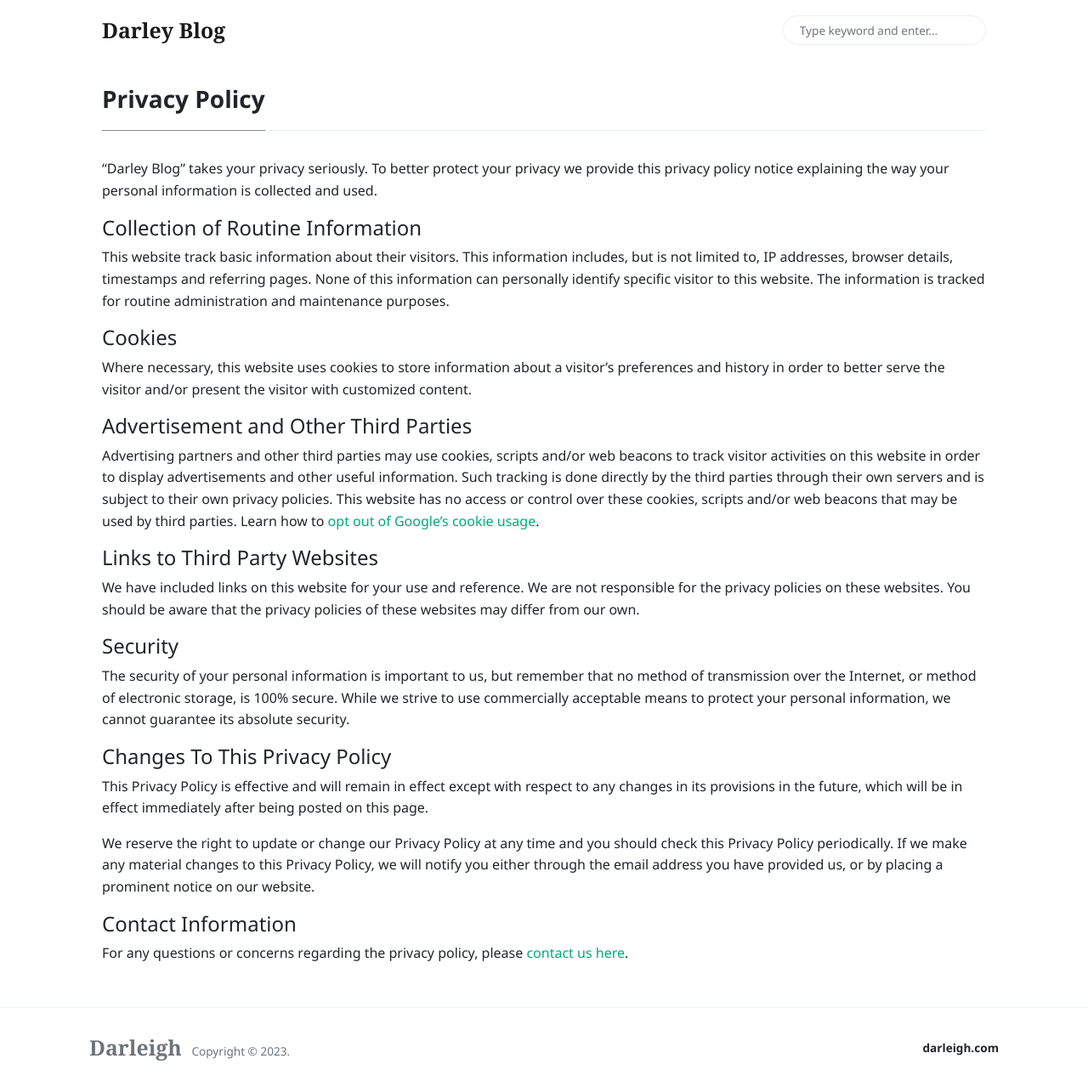
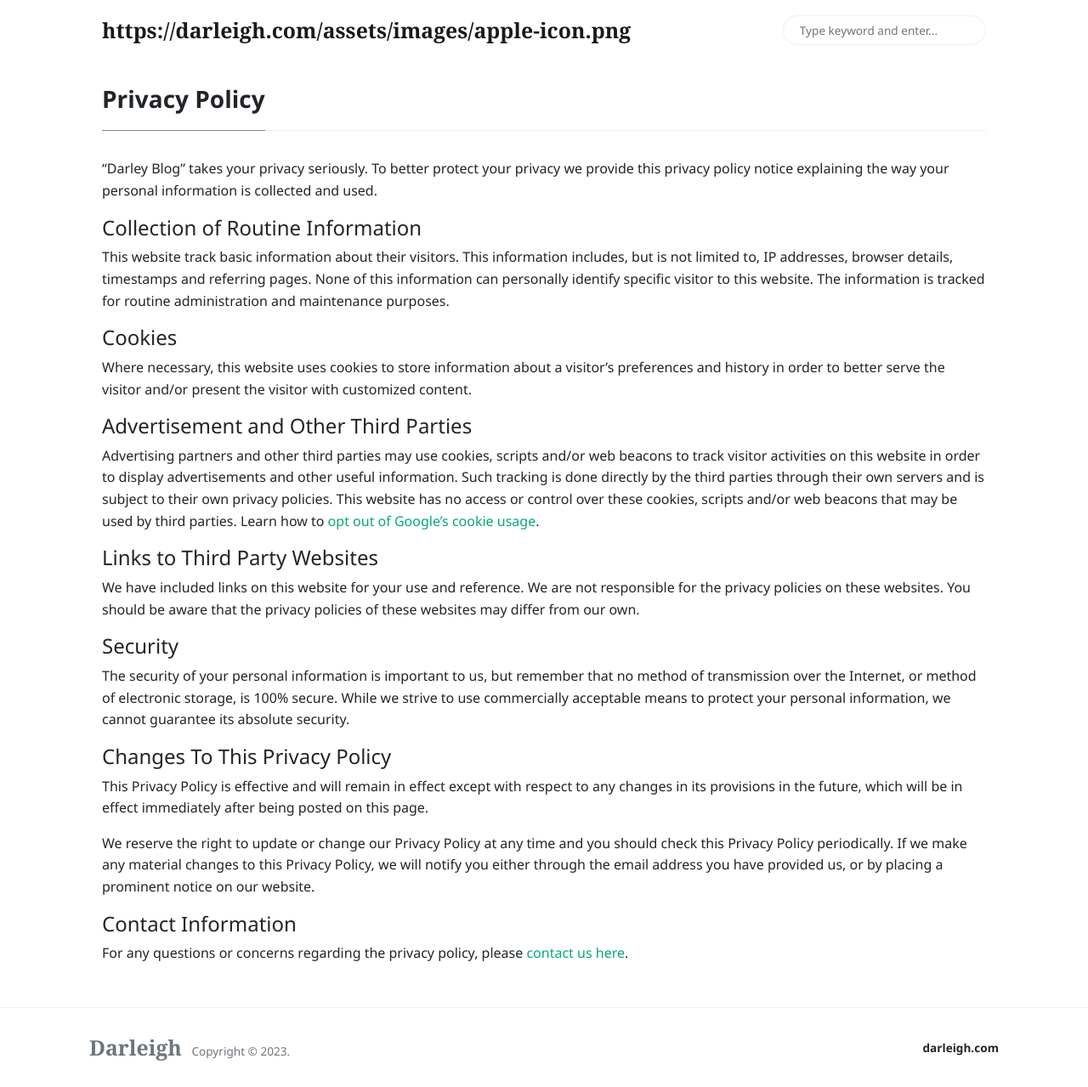
Before and after one commit to darleigh/blog, a Jekyll site: the page built from _pages/privacy-policy.md, in a window 1280 px wide and 1279 px high. Shown: the whole window at 85% size. Built offline with Jekyll 4.4.1, drawn with Linux system fonts in a browser that asks for light colours; nearby versions of some CDN libraries.

Commit message:
Update favicon

```diff
--- a/_layouts/default.html
+++ b/_layouts/default.html
@@ -74,7 +74,7 @@
     <!-- Navbar -->
     <nav id="MagicMenu" class="topnav navbar navbar-expand-lg navbar-light bg-white fixed-top">
     <div class="container">
-        <a class="navbar-brand" href="{{ site.baseurl }}/index.html"><strong>{{site.name}}</strong></a>
+        <a class="navbar-brand" href="{{ site.baseurl }}/index.html"><strong>{{site.favicon}}</strong></a>
         <button class="navbar-toggler collapsed" type="button" data-toggle="collapse" data-target="#navbarColor02" aria-controls="navbarColor02" aria-expanded="false" aria-label="Toggle navigation">
         <span class="navbar-toggler-icon"></span>
         </button>
```
